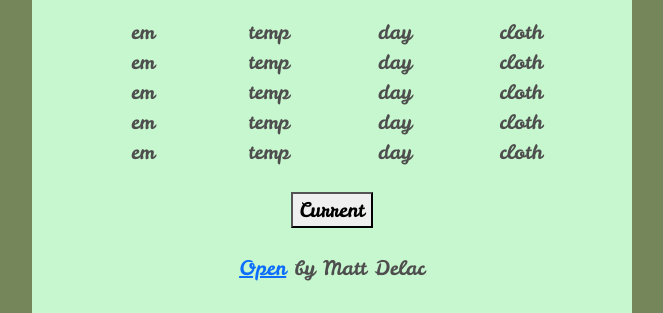
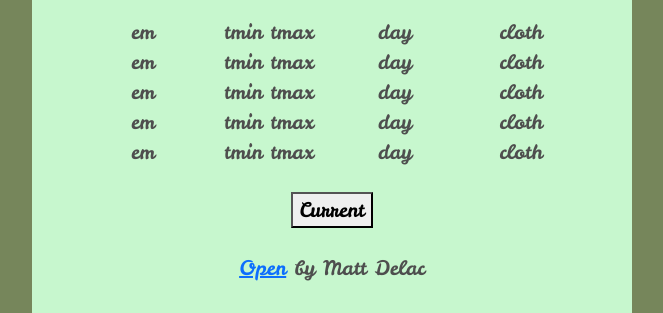
Before and after one commit to Liuckyukr/Weather_app, a plain HTML site: page index.html in a window 1280 px wide. Shown: the part 562-875 px from the top of the page, without its empty margins (308-971 px from the left). Drawn offline with nearby package versions, Linux system fonts and the light colour scheme; no server answers.

Commit message:
forecast html

```diff
--- a/index.html
+++ b/index.html
@@ -41,13 +41,14 @@
           <div> Humidity: <span id="humidityCity"></span> </div>
           <div> Wind: <span id="windCity"></span></div>
       </div>
-
+      <div id="forecast">
         <div class="row">
           <div class="col-3">
             em
           </div>
           <div class="col-3">
-          temp
+            <span>tmin</span>
+            <span>tmax</span>
           </div>
           <div class="col-3">
             day
@@ -61,7 +62,8 @@
             em
           </div>
           <div class="col-3">
-          temp
+            <span>tmin</span>
+            <span>tmax</span>
           </div>
           <div class="col-3">
             day
@@ -75,7 +77,8 @@
             em
           </div>
           <div class="col-3">
-          temp
+            <span>tmin</span>
+            <span>tmax</span>
           </div>
           <div class="col-3">
             day
@@ -89,7 +92,8 @@
             em
           </div>
           <div class="col-3">
-          temp
+            <span>tmin</span>
+            <span>tmax</span>
           </div>
           <div class="col-3">
             day
@@ -103,13 +107,15 @@
             em
           </div>
           <div class="col-3">
-          temp
+            <span>tmin</span>
+            <span>tmax</span>
           </div>
           <div class="col-3">
             day
           </div>
           <div class="col-3">
             cloth
+          </div>
         </div>
       </div>
       <button class="currentData" id="currentData">Current</button>
```
Also changed, not shown: src.js (+12 -3 lines). Lines whose indentation alone changed are shown as unchanged.
